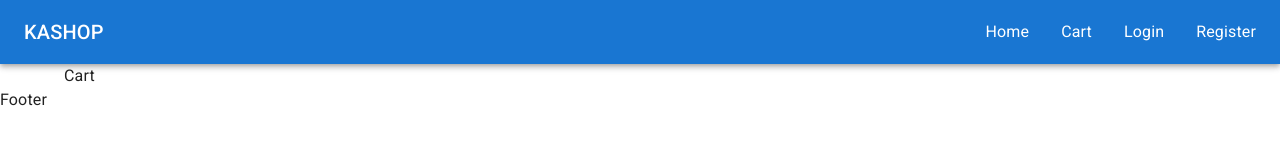
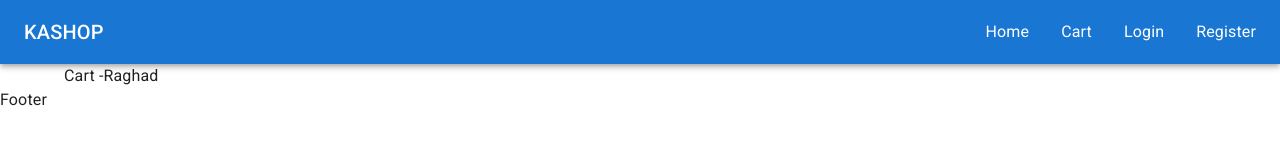
Before and after one commit to Raghad-jbaihi/kashop, a React (Vite) app: page /Cart in a window 1280 px wide. Shown: the top 160 px of the page. Built offline with nearby package versions, Linux system fonts and the light colour scheme; no server answers.

Commit message:
fix get categories issue

```diff
--- /dev/null
+++ b/src/api/authAxiosInstance.js
@@ -0,0 +1,26 @@
+import axios from "axios";
+
+const token= localStorage.getItem("accessToken");
+
+console.log(token);
+const authAxiosInstanse =axios.create({
+    baseURL:'https://knowledgeshop.runasp.net/api',
+        headers:{
+            "Accept-Language":"en" ,
+            "Authorization":`Bearer ${token}`
+        }
+    }
+);
+
+authAxiosInstanse.interceptors.request.use((config) => {
+    const token = localStorage.getItem("accessToken");
+
+    if (token) {
+        config.headers.Authorization = `Bearer ${token}`;
+    }
+
+    return config;
+});
+
+
+export default authAxiosInstanse;
--- a/src/components/categories/Categories.jsx
+++ b/src/components/categories/Categories.jsx
@@ -1,11 +1,14 @@
-import React, { useEffect, useState } from 'react'
+import React, { useEffect, useState ,useContext} from 'react'
 import { Box, CircularProgress } from '@mui/material';
 import axios from 'axios';
 import { useQuery } from '@tanstack/react-query';
 import useCategories from '../../hooks/useCategories';
+import { useOutletContext } from 'react-router-dom';
+import { UserContext } from '../../context/UserContext';
 
 export default function Categories() {
 
+      const userName = useContext(UserContext);
     const {data,isError,isLoading,error} =useCategories();
     if(isLoading) return <CircularProgress/>
     if(isError) return <Box color={'red'}>{error.message}</Box>
--- /dev/null
+++ b/src/context/UserContext.jsx
@@ -0,0 +1,14 @@
+import { createContext } from "react";
+
+ export const UserContext =createContext();
+
+ const UserContextProvider=({children})=>{
+    console.log("Hello , i am user context!!!")
+
+    const userName="Raghad";
+    return <UserContext.Provider value={userName}>
+        {children}
+    </UserContext.Provider>
+ }
+
+ export default UserContextProvider;
--- /dev/null
+++ b/src/hooks/useCarts.jsx
@@ -0,0 +1,18 @@
+import React from 'react'
+import authAxiosInstanse from '../api/authAxiosInstance';
+import { useQuery } from '@tanstack/react-query';
+
+export default function useCarts() {
+  const getItems = async () => {
+      const response = await authAxiosInstanse.get('/Carts');
+      return response.data;
+    }
+
+    const query =useQuery({
+         queryKey:['carts','en'],
+         queryFn:getItems,
+         staleTime:1000*60*5
+    });
+
+    return query;
+}
--- a/src/hooks/useCategories.jsx
+++ b/src/hooks/useCategories.jsx
@@ -4,7 +4,7 @@ import axiosInstanse from '../api/axiosinstance';
 
 export default function useCategories() {
 
-    const getCategoris = async () => {
+ const getCategoris = async () => {
       const response = await axiosInstanse.get('/Categories');
       return response.data;
     }
--- a/src/layout/MainLayout.jsx
+++ b/src/layout/MainLayout.jsx
@@ -5,14 +5,15 @@ import Navbar from '../components/navbar/Navbar'
 import Footer from '../components/footer/Footer'
 
 export default function MainLayout() {
+
   return (
 
         <>
-         <Navbar></Navbar>
+         <Navbar/>
          <Container maxWidth="lg">
-         <Outlet></Outlet>
+         <Outlet/>
          </Container>
-         <Footer></Footer>
+         <Footer/>
         </>
 
   )
--- a/src/pages/auth/logIn/Login.jsx
+++ b/src/pages/auth/logIn/Login.jsx
@@ -18,9 +18,12 @@ export default function Login(){
     const loginForm = async (values) => {
         try {
             const response = await axios.post(
-                `https://knowledgeshop.runasp.net/api/auth/Account/Login`,
-                values
-            );
+                `https://knowledgeshop.runasp.net/api/auth/Account/Login`,values);
+
+                if (response.status === 200){
+                    console.log(response);
+                    localStorage.setItem("accessToken",response.data.accessToken)
+                }
             console.log("response:", response)
         } catch (error) {
             setServerErrors(error.response?.data?.errors || ["Server error"]);
--- a/src/pages/cart/Cart.jsx
+++ b/src/pages/cart/Cart.jsx
@@ -1,9 +1,18 @@
-import React from 'react'
+import React, { useContext } from 'react'
+import useCarts from '../../hooks/useCarts'
+import { UserContext } from '../../context/UserContext';
+
 
 export default function Cart() {
+
+  const {data,isError,isLoading}=useCarts();
+  const userName =useContext(UserContext);
+  console.log(data);
+
+
   return (
     <div>
-        Cart
+        Cart -{userName}
         </div>
   )
 }
--- a/src/router.jsx
+++ b/src/router.jsx
@@ -4,6 +4,7 @@ import Register from "./pages/auth/register/Register";
 import Cart from "./pages/cart/Cart";
 import Home from "./pages/home/Home";
 import Login from "./pages/auth/logIn/Login";
+import UserContextProvider from "./context/UserContext";
 
 const router=createBrowserRouter([
     {
@@ -16,17 +17,21 @@ const router=createBrowserRouter([
             },
             {
                 path:'/Cart',
-                element:<Cart/>
+                element:
+                <UserContextProvider>
+                    <Cart/>
+                </UserContextProvider>
             },
 
             {
                 path:'/Login',
-                element:<Login/>
+                element: <Login/>
             },
 
             {
                 path:'/Register',
                 element:<Register/>
+
             }
         ]
     }
```
